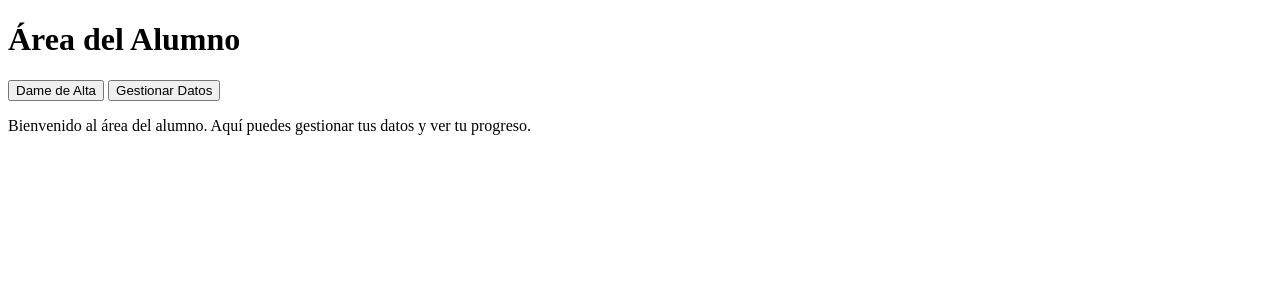
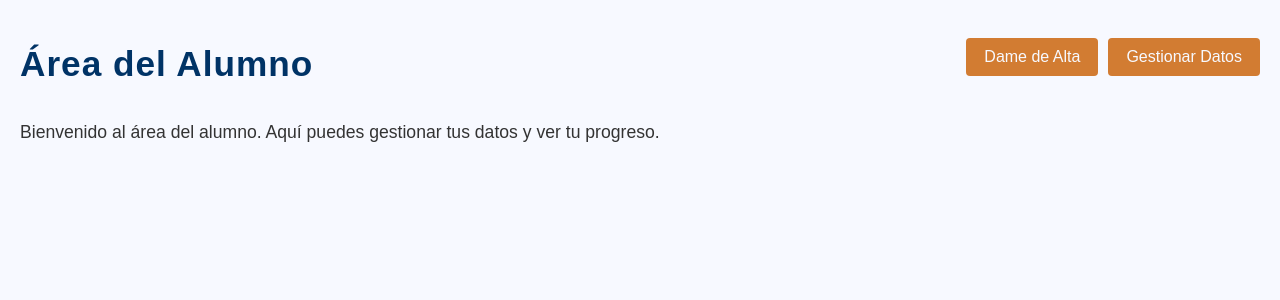
Before and after one commit to arojas-r/GestorAcademicoPracticas, a PHP site: page /alumnos.php in a window 1280 px wide. Shown: the top 300 px of the page. Run offline with PHP 8.4, Linux system fonts and the light colour scheme.

Commit message:
commit
css mas completo y añadidos las clases del formulario

```diff
--- a/alumnos/alumnos.php
+++ b/alumnos/alumnos.php
@@ -10,16 +10,16 @@
 
 <main>
     <div class="header-container">
-        <h1>Área del Alumno</h1>
+        <h1 class="titulo-alumno">Área del Alumno</h1>
         <div class="btn-group">
-            <button onclick="toggleSection('formAlta')">Dame de Alta</button>
-            <button onclick="toggleSection('formGestion')">Gestionar Datos</button>
+            <button  class="btn-toggle" onclick="toggleSection('formAlta')">Dame de Alta</button>
+            <button  class="btn-toggle" onclick="toggleSection('formGestion')">Gestionar Datos</button>
         </div>
     </div>
 
-    <p>Bienvenido al área del alumno. Aquí puedes gestionar tus datos y ver tu progreso.</p>
+    <p class="descripcion-alumno">Bienvenido al área del alumno. Aquí puedes gestionar tus datos y ver tu progreso.</p>
 
-    <section id="formAlta" class="hidden toggle-section">
+    <section id="formAlta" class="hidden toggle-section form-alta">
         <form action="" method="post">
             <label for="nombre1">Nombre:</label>
             <input type="text" id="nombre1" name="nombre1" required>
@@ -37,8 +37,8 @@
         </form>
     </section>
 
-    <section id="formGestion" class="hidden toggle-section">
-        <p>Aquí puedes gestionar tus datos.</p>
+    <section id="formGestion" class="hidden toggle-section form-gestion">
+        <p class="descripcion-gestion">Aquí puedes gestionar tus datos.</p>
 
     <?php
     // Simulación de una base de datos con un array
--- a/alumnos/css/estilos.css
+++ b/alumnos/css/estilos.css
@@ -6,3 +6,264 @@
     border: 1px solid black;
     background-color: #f9f9f9;
 }
+:root {
+    --background: #f7f9ff;
+    --thtable: #036;
+    --modify: #f79007;
+    --buton: #D27C32;
+    --delete: rgb(0, 20, 41);
+    --table1: #d4ecff;
+    --table2:  rgb(39, 70, 100);
+    --border: #ffffff;
+
+}
+
+body {
+    font-family: Arial, sans-serif;
+    margin: 20px;
+    background-color: var(--background);
+}
+
+table {
+    width: 100%;
+    border-collapse: collapse;
+    margin-bottom: 20px;
+    background-color: var(--table1);
+    box-shadow: 0px 0px 3px 5px var(--table1);
+}
+
+th,
+td {
+    padding: 10px;
+    border: 1px solid var(--border);
+    text-align: left;
+}
+
+th {
+    background-color: var(--thtable);
+    color: var(--background);
+    font-weight: 900;
+    font-size: 20px;
+}
+
+td {
+    font-weight: 500;
+}
+
+tr:nth-child(even) {
+    background-color: var(--table2);
+    color: var(--background);
+}
+
+.actions {
+    display: flex;
+    gap: 5px;
+}
+
+.btn {
+    padding: 8px 12px;
+    border: none;
+    border-radius: 4px;
+    cursor: pointer;
+    font-size: 0.9em;
+    color: var(--background);
+}
+
+.btn-delete {
+    background-color: var(--delete);
+}
+
+.btn-modify {
+    background-color: var(--modify);
+    color: var(--table1);
+}
+
+.btn-add {
+    background-color: var(--buton);
+    margin-bottom: 20px;
+}
+
+.search-container {
+    margin-bottom: 20px;
+    display: flex;
+    align-items: center;
+}
+
+.search-container input[type="text"] {
+    padding: 10px;
+    border: 1px solid #ddd;
+    border-radius: 4px;
+    flex-grow: 1;
+    margin-right: 10px;
+}
+
+.search-container button {
+    padding: 10px 15px;
+    background-color: var(--buton);
+    color: white;
+    border: none;
+    border-radius: 4px;
+    cursor: pointer;
+}
+
+/* Estilos para el modal */
+.modal-overlay {
+    display: none;
+    /* Oculto por defecto */
+    position: fixed;
+    top: 0;
+    left: 0;
+    width: 100%;
+    height: 100%;
+    background-color: rgba(0, 0, 0, 0.5);
+    /* Fondo semitransparente */
+    justify-content: center;
+    align-items: center;
+    z-index: 1000;
+    /* Asegura que esté encima de todo */
+}
+
+.modal-content {
+    background-color: #fff;
+    padding: 30px;
+    border-radius: 8px;
+    box-shadow: 0 4px 8px rgba(0, 0, 0, 0.2);
+    width: 90%;
+    max-width: 500px;
+    position: relative;
+}
+
+.modal-content h2 {
+    margin-top: 0;
+    margin-bottom: 20px;
+    color: #333;
+}
+
+.modal-content label {
+    display: block;
+    margin-bottom: 8px;
+    font-weight: bold;
+}
+
+.modal-content input[type="text"],
+.modal-content input[type="date"],
+.modal-content select {
+    /* Añadido estilo para select */
+    width: calc(100% - 22px);
+    padding: 10px;
+    margin-bottom: 15px;
+    border: 1px solid #ddd;
+    border-radius: 4px;
+}
+
+.modal-content button {
+    padding: 10px 20px;
+    background-color: #007bff;
+    color: white;
+    border: none;
+    border-radius: 4px;
+    cursor: pointer;
+    margin-right: 10px;
+}
+
+.modal-content .btn-cancel {
+    background-color: #6c757d;
+}
+
+.close-button {
+    position: absolute;
+    top: 10px;
+    right: 10px;
+    font-size: 24px;
+    cursor: pointer;
+    color: #aaa;
+}
+
+.close-button:hover {
+    color: #333;
+}
+
+/* estilo para alumnos*/
+.header-container {
+    display: flex;
+    justify-content: space-between;
+    align-items: center;
+    margin-bottom: 25px;
+}
+
+.btn-group {
+    display: flex;
+    gap: 10px;
+}
+
+.btn-toggle {
+    background-color: var(--buton);
+    color: var(--background);
+    border: none;
+    border-radius: 4px;
+    padding: 10px 18px;
+    font-size: 1em;
+    cursor: pointer;
+    transition: background 0.2s;
+}
+
+.btn-toggle:hover {
+    background-color: var(--modify);
+    color: var(--table1);
+}
+
+.toggle-section {
+    margin-top: 20px;
+    padding: 20px;
+    border: 1px solid var(--border);
+    background-color: #f9f9f9;
+    border-radius: 6px;
+}
+
+.form-alta label,
+.form-gestion label {
+    display: block;
+    margin-bottom: 6px;
+    font-weight: bold;
+}
+
+.form-alta input[type="text"],
+.form-gestion input[type="text"] {
+    width: 100%;
+    padding: 8px;
+    margin-bottom: 14px;
+    border: 1px solid #ddd;
+    border-radius: 4px;
+}
+
+.form-alta button,
+.form-gestion button {
+    background-color: var(--buton);
+    color: var(--background);
+    border: none;
+    border-radius: 4px;
+    padding: 10px 18px;
+    font-size: 1em;
+    cursor: pointer;
+    margin-top: 10px;
+}
+
+.form-alta button:hover,
+.form-gestion button:hover {
+    background-color: var(--modify);
+    color: var(--table1);
+}
+.titulo-alumno {
+    color: var(--thtable);
+    font-size: 2.2em;
+    font-weight: 900;
+    margin-bottom: 10px;
+    letter-spacing: 1px;
+}
+
+.descripcion-alumno {
+    color: #333;
+    font-size: 1.1em;
+    margin-bottom: 18px;
+    line-height: 1.5;
+}
```
